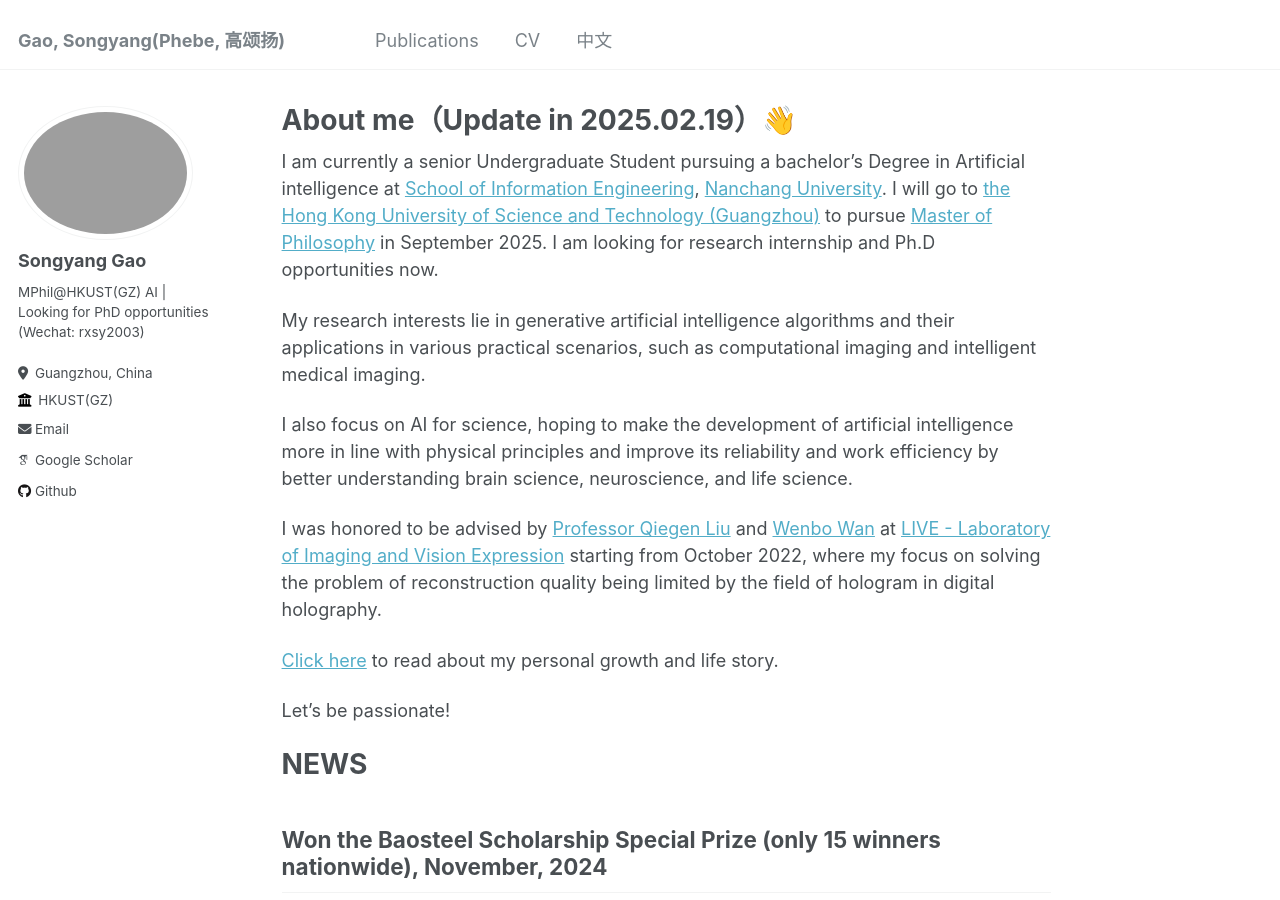
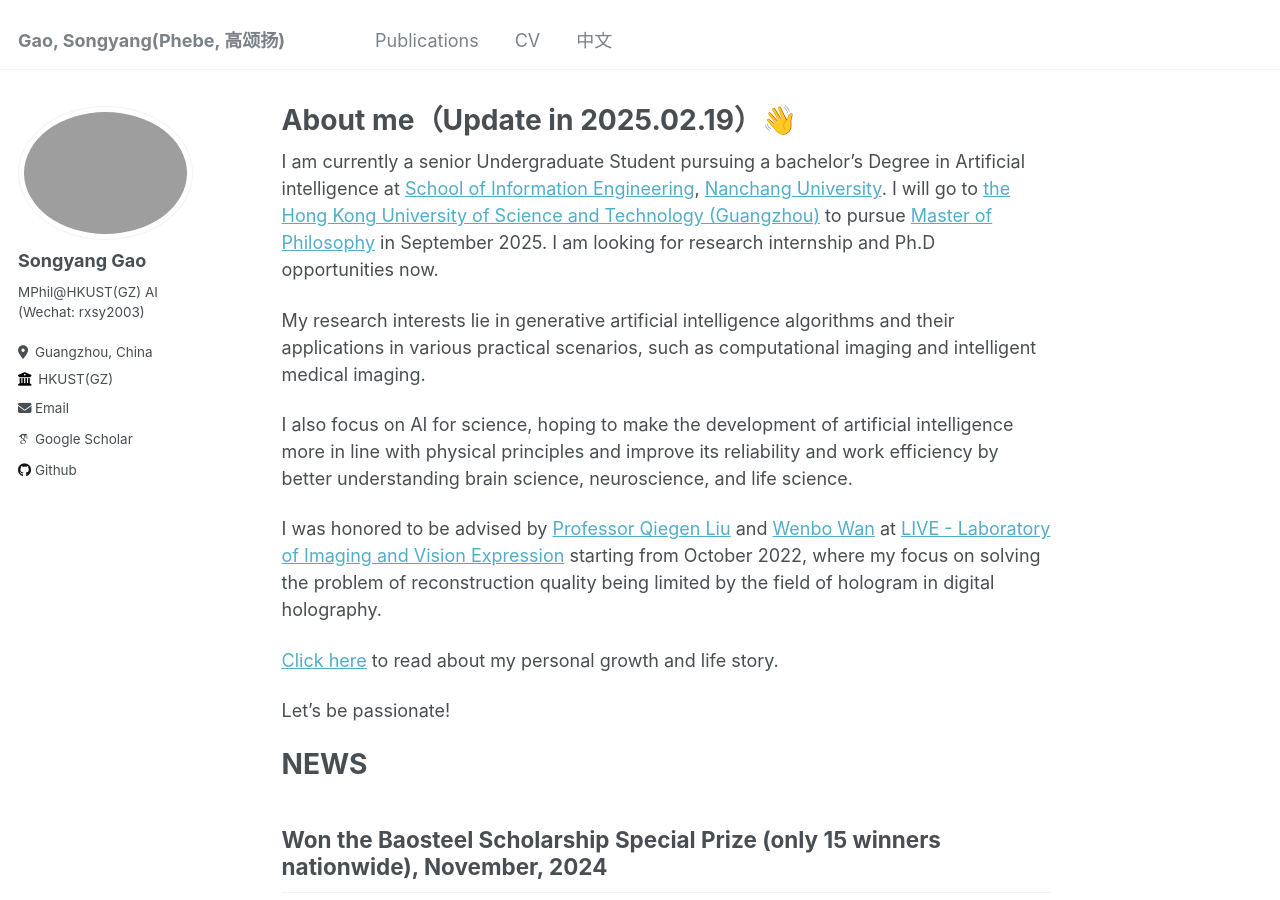
Before and after one commit to songyang0603/songyang0603.github.io, a Jekyll site: the page built from _pages/about.md, in a window 1280 px wide and 900 px high. Built offline with Jekyll 4.4.1, drawn with Linux system fonts in a browser that asks for light colours; some web fonts are replaced.

Commit message:
Update bio in _config.yml
Removed mention of 'Looking for PhD opportunities' from bio.

```diff
--- a/_config.yml
+++ b/_config.yml
@@ -24,7 +24,7 @@ author:
   avatar           : "pro.jpg"
   name             : "Songyang Gao" # "Your Sidebar Name"
   pronouns         : # example: "she/her"
-  bio              : "MPhil@HKUST(GZ) AI | Looking for PhD opportunities (Wechat: rxsy2003)"
+  bio              : "MPhil@HKUST(GZ) AI (Wechat: rxsy2003)"
   location         : "Guangzhou, China"
   employer         : "HKUST(GZ)"
   uri              : # URL
```
